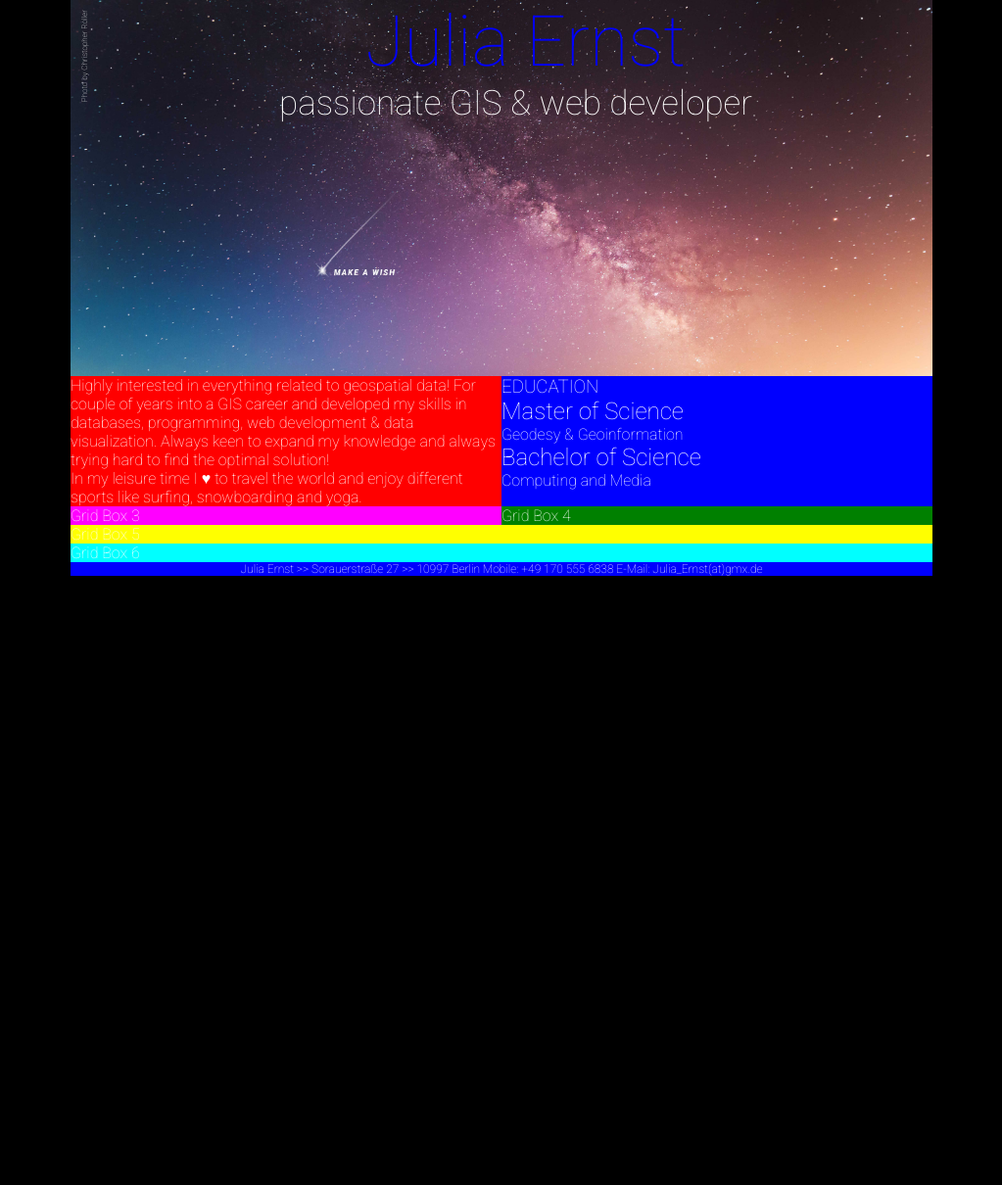
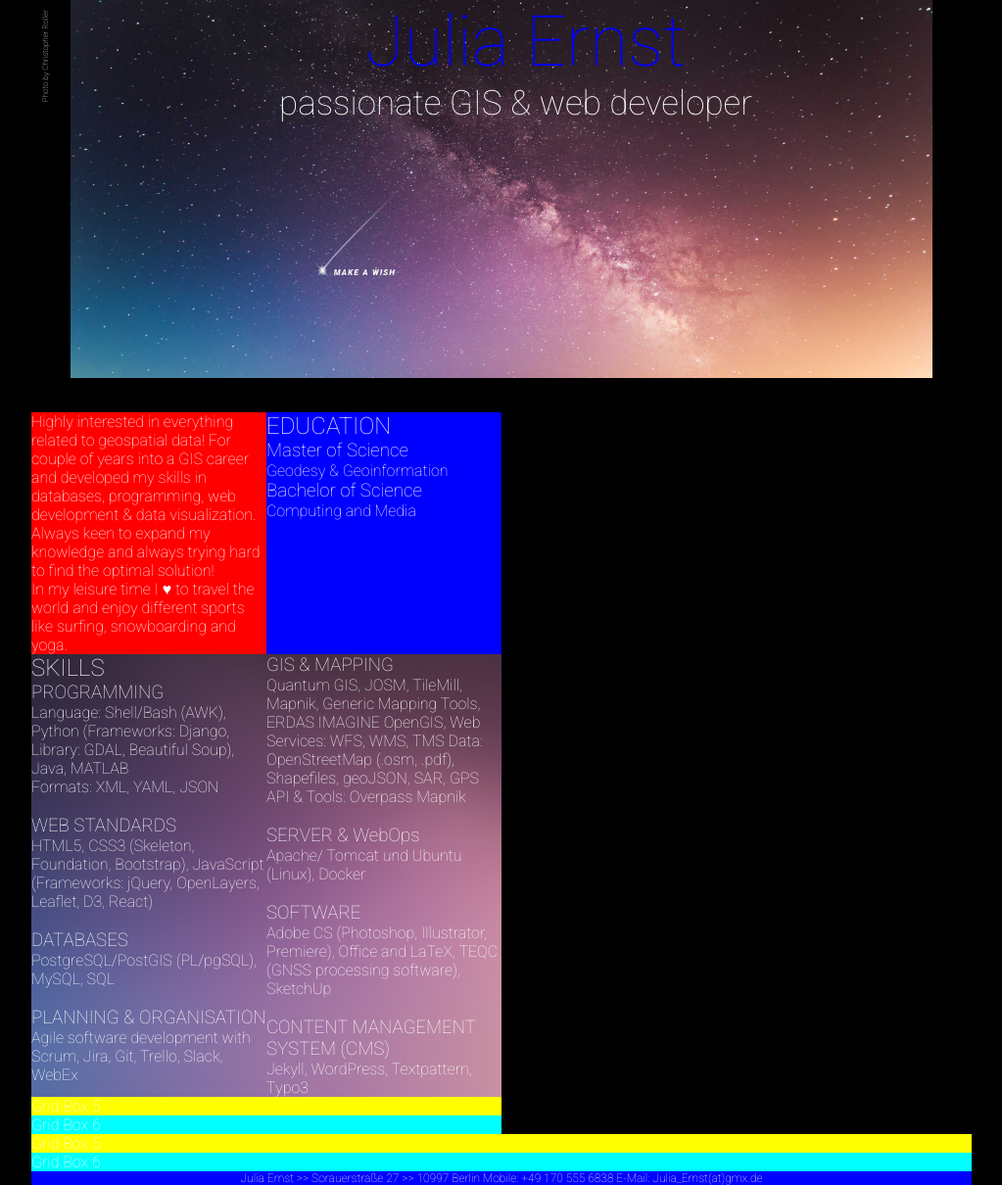
Before and after one commit to missserious/juliaernst, a Jekyll site: the page built from index.html, in a window 1280 px wide. Shown: the whole page at 98% size, without its empty margins (128-1151 px from the left). Built offline with Jekyll 4.4.1, drawn with Linux system fonts in a browser that asks for light colours; before the commit the page ends 900 px from its top, so only the background shows below that.

Commit message:
update hindergrundbild

```diff
--- a/css/styles.scss
+++ b/css/styles.scss
@@ -6,7 +6,6 @@ $color1: magenta;
 $color2: blue;
 
 /* Universalselektor */
-/* TODO: Universalselektor nochmals testen*/
 * {
   margin: 0;
   padding: 0;
@@ -27,8 +26,7 @@ body {
   line-height: 1.3;*/
   background-color:#000;
   color: #FFF;
-  max-width: 880px;
-  /* max-width: 960px; */
+  max-width: 960px;
 }
 
 /* TODO: Schriften ALLGEMEIN definieren */
@@ -71,10 +69,10 @@ Header -- Anfang
 /*
 TODO; Layout fuer mobile Ansicht
 -->> background-position: 40% 290px, 40% top;
+TODO: Ladezeit vom header verbessern
 */
 header {
-  /* height: 421px; */
-  height: 384px;
+  height: 421px;
   background-image: url(../img/makeAwish.png), url(../img/header.jpg);
   background-position: 40% 266px, 40% top;
   /*background-position: 40% 290px, 40% top;*/
@@ -101,15 +99,24 @@ Grid
 */
 main {
   display: grid;
-  grid-template-columns: 50% 50%;
+  grid-template-columns: 100%;
   grid-template-row: 15% 15% 15% 15% 15% 15%;
   grid-template-areas:
-    "intro intro"
-    "education education"
-    "skills-1 skills-1"
-    "skills-2 skills-2"
-    "contact contact"
-    "mails mails";
+    "intro"
+    "education"
+    "skills-1"
+    "skills-2"
+    "contact"
+    "mails";
+}
+
+.bckgnd {
+  grid-column: 1;
+  grid-row: 3/5;
+  background: url('../img/bckgnd02.jpg') center no-repeat;
+  /* TODO: brauche ich? */
+  /*background-attachment: fixed !important;*/
+  z-index: -1;
 }
 
 /* desktop grid */
@@ -124,34 +131,43 @@ main {
       "contact contact"
       "mails mails";
   }
+
+  /* Hintergrundbild */
+  .bckgnd {
+    grid-column: 1/3 !important;
+    grid-row: 2 !important;
+    background: url('../img/bckgnd.jpg') center no-repeat;
+  }
+
 }
-
 
 .box-1 {
     background-color: red;
     grid-area: intro;
 }
+
 .box-2 {
     background-color: blue;
     grid-area: education;
 }
+
 .box-3 {
-    background-color: magenta;
     grid-area: skills-1;
 }
+
 .box-4 {
-    background-color: green;
     grid-area: skills-2;
 }
+
 .box-5 {
     background-color: yellow;
     grid-area: contact;
 }
+
 .box-6 {
     background-color: cyan;
     grid-area: mails;
 }
-
 
 
 /*
--- a/index.html
+++ b/index.html
@@ -7,6 +7,7 @@ author: Julia
 <!-- <h2>{{ page.author }}</h2> -->
 <!-- <h2>{{ site.title }}</h2> -->
 
+<main>
   <div class="box-1">
     <p>
       Highly interested in everything related to geospatial data!
@@ -19,14 +20,58 @@ author: Julia
   </div>
 
   <div class="box-2">
-  <h3>EDUCATION</h3>
-  <h2>Master of Science</h2>
+    <h2>EDUCATION</h2>
+    <h3>Master of Science</h3>
     <p>Geodesy &amp; Geoinformation</p>
-  <h2>Bachelor of Science</h2>
+    <h3>Bachelor of Science</h3>
     <p>Computing and Media</p>
   </div>
 
-<div class="box-3">Grid Box 3</div>
-<div class="box-4">Grid Box 4</div>
+  <div class="box-3">
+    <h2>SKILLS</h2>
+
+    <!-- TODO: container >> div einfuegen -->
+    <h3>PROGRAMMING</h3>
+    <p>Language: Shell/Bash (AWK), Python (Frameworks: Django, Library: GDAL, Beautiful Soup), Java, MATLAB</p>
+    <p>Formats: XML, YAML, JSON</p>
+    <br/>
+
+    <h3>WEB STANDARDS</h3>
+    <p>HTML5, CSS3 (Skeleton, Foundation, Bootstrap), JavaScript (Frameworks: jQuery, OpenLayers, Leaflet, D3, React)</p>
+    <br/>
+
+    <h3>DATABASES</h3>
+    <p>PostgreSQL/PostGIS (PL/pgSQL), MySQL, SQL</p>
+    <br/>
+
+    <h3>PLANNING &amp; ORGANISATION</h3>
+    <p>Agile software development with Scrum, Jira, Git, Trello, Slack, WebEx</p>
+  </div>
+
+  <div class="box-4">
+    <h3>GIS &amp; MAPPING</h3>
+    <p>Quantum GIS, JOSM, TileMill, Mapnik, Generic Mapping Tools, ERDAS IMAGINE OpenGIS,
+    Web Services: WFS, WMS, TMS Data: OpenStreetMap (.osm, .pdf), Shapefiles, geoJSON, SAR, GPS API &amp; Tools: Overpass Mapnik</p>
+    <br/>
+
+    <h3>SERVER &amp; WebOps</h3>
+    <p>Apache/ Tomcat und Ubuntu (Linux), Docker</p>
+    <br/>
+
+    <h3>SOFTWARE</h3>
+    <p>Adobe CS (Photoshop, Illustrator, Premiere), Office and LaTeX, TEQC (GNSS processing software), SketchUp</p>
+    <br/>
+
+    <h3>CONTENT MANAGEMENT SYSTEM (CMS)</h3>
+    <p>Jekyll, WordPress, Textpattern, Typo3</p>
+  </div>
+
+  <div class="bckgnd"></div>
+
   <div class="box-5">Grid Box 5</div>
   <div class="box-6">Grid Box 6</div>
+</main>
+
+
+<div class="box-5">Grid Box 5</div>
+<div class="box-6">Grid Box 6</div>
```
Also changed, not shown: img/bckgnd.jpg (added), img/bckgnd02.jpg (added). Lines whose indentation alone changed are shown as unchanged.
